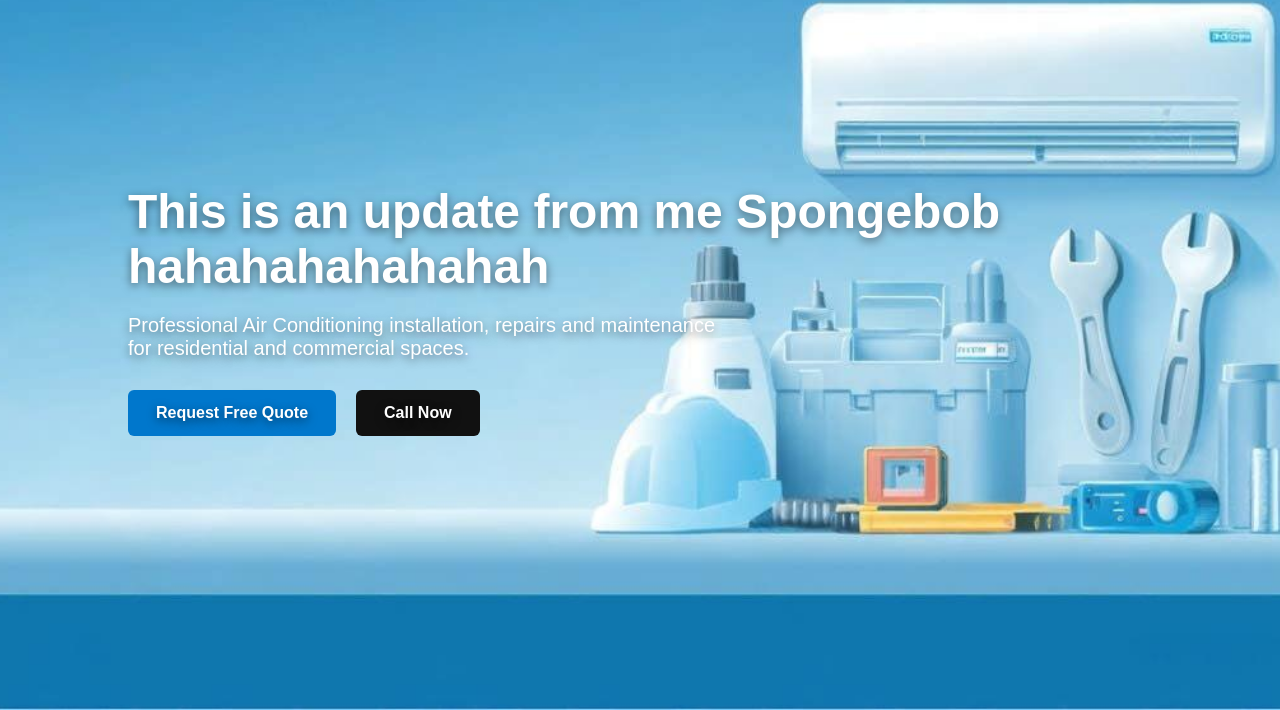
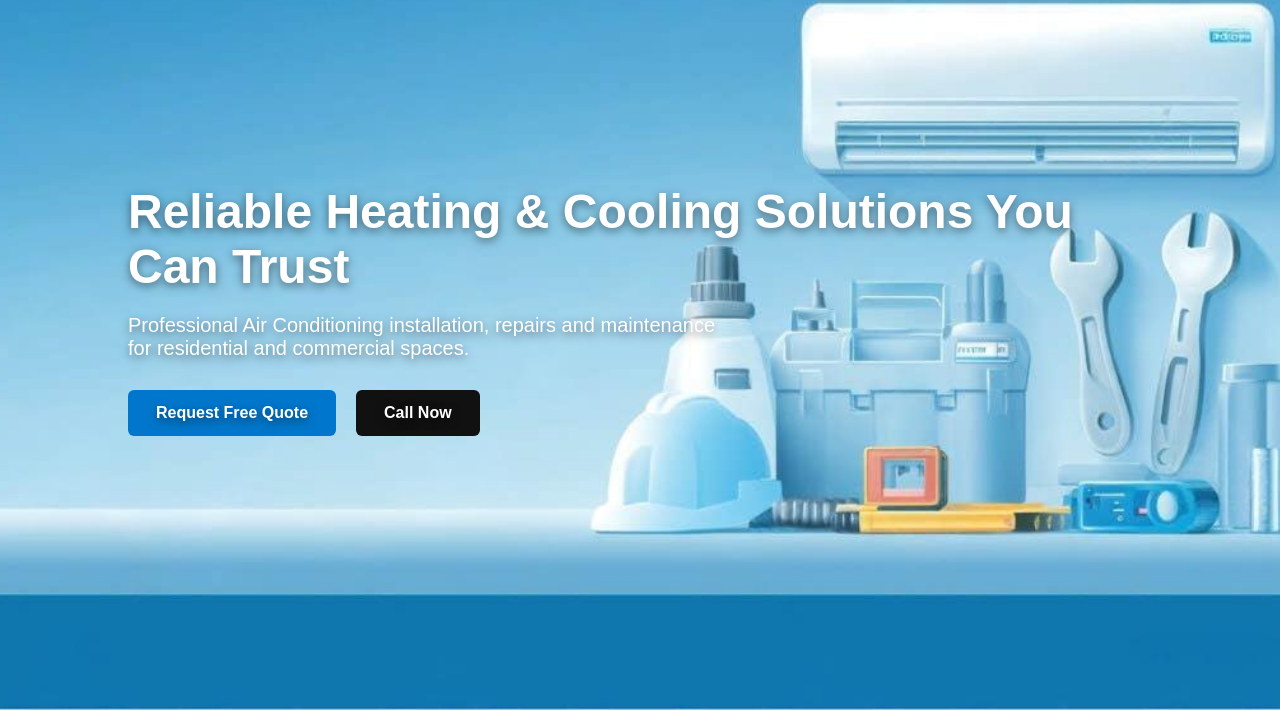
Before and after one commit to Tswasserman/QuickCool, a plain HTML site: page index.html in a window 1280 px wide. Shown: the part 90-800 px from the top of the page. Drawn offline with Linux system fonts and the light colour scheme.

Commit message:
Update index.html

```diff
--- a/index.html
+++ b/index.html
@@ -32,7 +32,7 @@
 
 <!-- HERO -->
 <section id="home" class="hero">
-    <h1>This is an update from me Spongebob hahahahahahahah</h1>
+    <h1>Reliable Heating & Cooling Solutions You Can Trust</h1>
 
     <p>
         Professional Air Conditioning installation, repairs and maintenance
```
